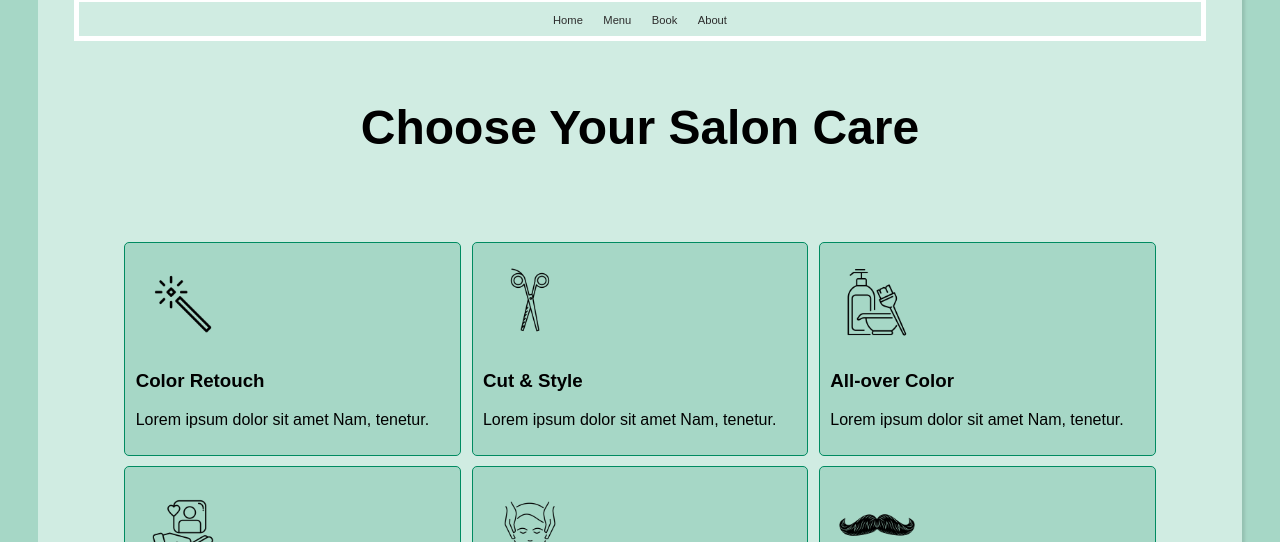
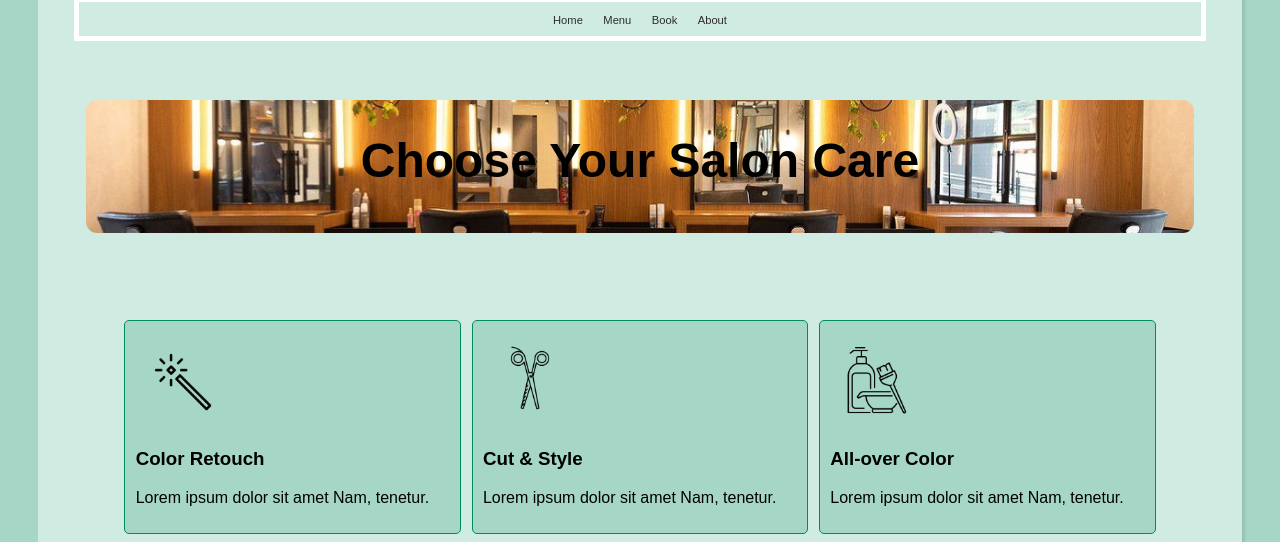
Before and after one commit to gazz-w/HairDayWebSite, a plain HTML site: page index.html in a window 1280 px wide. Shown: the part 238-780 px from the top of the page. Drawn offline with Linux system fonts and the light colour scheme.

Commit message:
resolvendo o problema do backgroundImage

```diff
--- a/styles.css
+++ b/styles.css
@@ -15,6 +15,8 @@ body {
     border-radius: 1.5rem;
     padding: 3%;
     box-shadow: 3px 3px 3px rgba(0, 0, 0, 0.103);
+    margin-bottom: 1%;
+    height: 100% ;
 
 
 }
@@ -83,6 +85,20 @@ nav a:hover {
 
 section {
     display: flex;
+}
+
+#choose h1 {
+    text-align: center;
+    color: #000000;
+    border-color: #008b61;
+    background-color: #2c2c2c;
+    background-image: url(sallon.jpg);
+    backdrop-filter:blur(50%);
+    background-size: cover; /* ajusta o tamanho da imagem para cobrir toda a área da div */
+    background-position: center; /* centraliza a imagem vertical e horizontalmente */
+    height: 15%;
+    padding: 3%;
+    border-radius: 0.7rem;
 }
 
 #choose .gridService {
```
Also changed, not shown: index.html (+20 -2 lines), chooseBackground.jpg (added), sallon.jpg (added).
